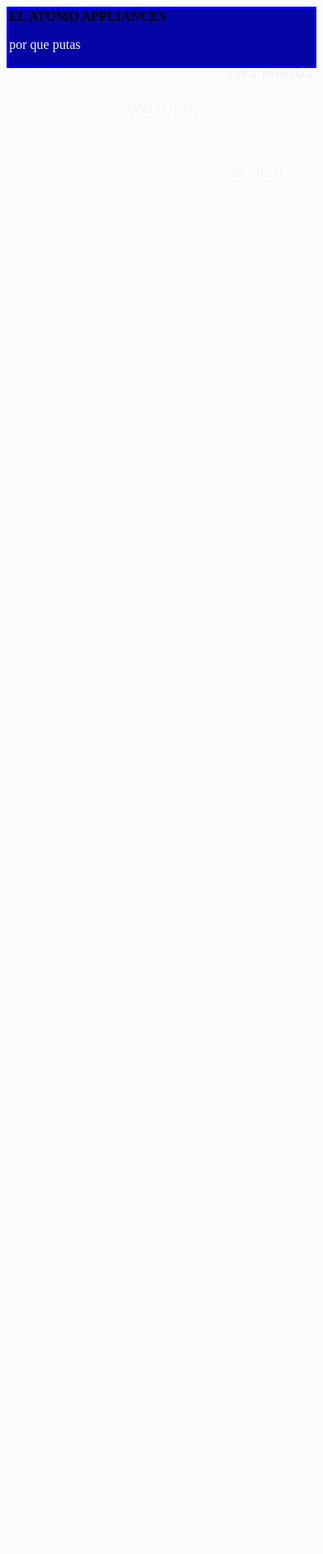
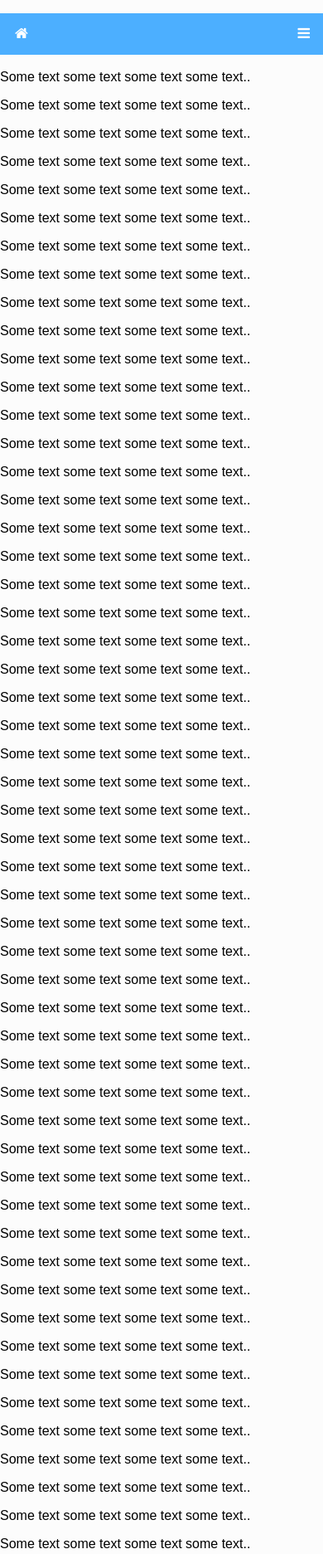
Before and after one commit to juancx0/Atomo-Appliances, a plain HTML site: page index.html in a window 390 px wide. Shown: the top 1873 px of the page at 83% size. Before the commit the page ends 844 px from the top, so only its background shows below. Drawn offline with Linux system fonts and the light colour scheme.

Commit message:
ResponsiveTopNavBar

```diff
--- a/css/style.css
+++ b/css/style.css
@@ -1,67 +1,74 @@
-/*style.css*/
-
-
-
-
-* {
-    box-sizing: border-box;
-}
 body {
+margin: 0;
 background-color:rgba(250, 250, 250, 0.5);
-/*background-image:*/       /*url(../atomo/atomoStore.png); use full url
+font-family: Arial, Helvetica, sans-serif;
+/*background-image:url(../atomo/atomoStore.png); use full url
 background-repeat: no-repeat;
 background-attachment: fixed;
 background-size: cover;*/
 }
 
-.header {
-    border:3px solid blue;
-    padding: 0;
-    background-color: rgb(5, 5, 165);
+.topnav {
+    /*margin: 0;
+    padding: 0;*/
+    overflow: hidden;
+    background-color:#4CAFff;
+    position: fixed;
+    width: 100%;
+    height: 50px;
+    margin-top: 0;
+
+}
+
+.topnav a {
+
+    float: right;
+    display: block;
+    color: white;
+    text-align: center;
+    padding: 15px 16px;
+    text-decoration: none;
+    font-size: 17px
+
+}
 
 
-}
-h1 { color:whitesmoke;
-    font-family:verdana;
+.topnav a:hover {
+    background-color: #a6d3f8;
 
 }
-b {
 
-    font-family: verdana;
-    color:whitesmoke;
-    float:right;
+.topnav a.left {
+    float:left;
+    text-align: right;
+    font-size: 17px;
+    padding: 15px 15px;
+}
 
+.topnav .icon {
+    display: none;
 }
-ul {list-style-type: none;
-    margin: 0;
-    padding:10px;
- }
 
-li {
-    float:right;
-    color: whitesmoke;
-    padding:30px;
-    text-emphasis:bold;
-    margin:0;
 
+
+@media screen and (max-width: 800px) {
+  .topnav a:not(:first-child) {display: none;}
+  .topnav a.icon {
+    float: right;
+    display: block;
+  }
 }
-h2 {
 
-    font-size:30; font-family:verdana;
-    color:whitesmoke;
-    float:right;
-    text-align:right;
+@media screen and (max-width: 800px) {
+  .topnav.responsive {position: relative;}
+  .topnav.responsive .icon {
+    position: absolute;
+    right: 0;
+    top: 0;
+  }
+  .topnav.responsive a {
+    float: none;
+    display: block;
+    text-align: left;
+  }
 }
-p {
-    color:whitesmoke;
-}
-a:link{
-    text-decoration:none;
-}
-a:visited{
-    text-decoration:none;
-}
-a:hover{
-    color:rgb(143, 233, 173);
-    text-decoration:underline;
-}
--- a/index.html
+++ b/index.html
@@ -1,52 +1,107 @@
 <!DOCTYPE html>
 <html lang="en-US"><!--es-ES / es-CO / Use headings for search engines-->
-    <head>
-        <link rel="stylesheet" type= text/css href="css/style.css">
-        <title>El Atomo Appliances</title>
-
-
-
-<meta name="viewport" content="width=device-width, initial-scale=1.0">
+<head>
+<link rel="stylesheet" href="https://cdnjs.cloudflare.com/ajax/libs/font-awesome/4.7.0/css/font-awesome.min.css">
+<link rel="stylesheet" type= text/css href="css/style.css">
+<title>El Atomo Appliances</title>
+<meta name="viewport" content="width=device-width, initial-scale=1">
 <meta charset = "UTF-8">
 <meta name="keywords" content="Repair, Washer, Dryer, front, loader, washer dryer sets, home appliances">
 <meta name="description" content="appliances repair, electronics repair part sales">
-<meta http-equiv="refresh" content="30">
+<!--<meta http-equiv="refresh" content="30">-->
 
-    </head>
+</head>
 
 <body>
 
-<div class="header">
-    <strong>EL ATOMO APPLIANCES</strong>
-    <p> por que putas</p>
-    <b>esta mierda</b>
+
+<div class="topnav" id="myTopnav">
+
+    <a href="#" class="left"><i class="fa fa-fw fa-home" title="Home"></i></a>
+    <a href="#"><i class="fa fa-fw fa-search" title="Search"></i></a>
+    <a href="mailto:elatomotampa@gmail.com" title="Contact Us"><i class="fa fa-fw fa-envelope"></i></a>
+    <a href= "https://www.facebook.com/ElAtomoTampa" target="_blank"><i class="fa fa-fw fa-user" title="Facebook"></i></a>
+    <a href= "javascript:void(0);" class="icon" onclick="myFunction()"><i class="fa fa-bars"></i>
+    </a>
 
 </div>
 
-<ul>
-    <li>CONTACT US</li>
-    <li>SEARCH</li>
-    </ul>
-
-
-    <!--<h1>EL ATOMO APPLIANCES</h1>
-<a href="https://www.facebook.com/ElAtomoTampa" target="_blank">
-      <img src="atomo/tarjeta.jpg" alt="tarjeta" style= "height:300px; width:400px;" title="El Atomo Appliances"></a>
-<h2>ALL ABOUT ELECTRONICS REPAIR</h2>
-<p></p><a href="https://www.github.com" target="_blank">GitHub</a></p>
-<p><a href="mailto:elatomotampa@gmail.com" title="Alvaro Silva"
-    style="background-color:blue; color:white; padding:15px 25px; text-decoration:none; display:inline-block">
-    E-mail me!</a></p>
-
-<picture>
-
-    <source srcset="" style="width:500px; height:500px;">
-        <img src=""  style="width:300px; height:300px; float:right;">
-
-</picture>-->
+<script>
+    function myFunction() {
+      var x = document.getElementById("myTopnav");
+      if (x.className === "topnav") {
+        x.className += " responsive";
+      } else {
+        x.className = "topnav";
+      }
+    }
+</script>
 
 
 
 
+
+
+  <p>1  Some text some text some text some text..</p>
+  <p>Some text some text some text some text..</p>
+  <p>Some text some text some text some text..</p>
+  <p>Some text some text some text some text..</p>
+  <p>Some text some text some text some text..</p>
+  <p>Some text some text some text some text..</p>
+  <p>Some text some text some text some text..</p>
+  <p>Some text some text some text some text..</p>
+  <p>Some text some text some text some text..</p>
+  <p>Some text some text some text some text..</p>
+  <p>Some text some text some text some text..</p>
+  <p>Some text some text some text some text..</p>
+  <p>Some text some text some text some text..</p>
+  <p>Some text some text some text some text..</p>
+  <p>Some text some text some text some text..</p>
+  <p>Some text some text some text some text..</p>
+  <p>Some text some text some text some text..</p>
+  <p>Some text some text some text some text..</p>
+  <p>Some text some text some text some text..</p>
+  <p>Some text some text some text some text..</p>
+  <p>Some text some text some text some text..</p>
+  <p>Some text some text some text some text..</p>
+  <p>Some text some text some text some text..</p>
+  <p>Some text some text some text some text..</p>
+  <p>Some text some text some text some text..</p>
+  <p>Some text some text some text some text..</p>
+  <p>Some text some text some text some text..</p>
+  <p>Some text some text some text some text..</p>
+  <p>Some text some text some text some text..</p>
+  <p>Some text some text some text some text..</p>
+  <p>Some text some text some text some text..</p>
+  <p>Some text some text some text some text..</p>
+  <p>Some text some text some text some text..</p>
+  <p>Some text some text some text some text..</p>
+  <p>Some text some text some text some text..</p>
+  <p>Some text some text some text some text..</p>
+  <p>Some text some text some text some text..</p>
+  <p>Some text some text some text some text..</p>
+  <p>Some text some text some text some text..</p>
+  <p>Some text some text some text some text..</p>
+  <p>Some text some text some text some text..</p>
+  <p>Some text some text some text some text..</p>
+  <p>Some text some text some text some text..</p>
+  <p>Some text some text some text some text..</p>
+  <p>Some text some text some text some text..</p>
+  <p>Some text some text some text some text..</p>
+  <p>Some text some text some text some text..</p>
+  <p>Some text some text some text some text..</p>
+  <p>Some text some text some text some text..</p>
+  <p>Some text some text some text some text..</p>
+  <p>Some text some text some text some text..</p>
+  <p>Some text some text some text some text..</p>
+  <p>Some text some text some text some text..</p>
+  <p>Some text some text some text some text..</p>
+  <p>Some text some text some text some text..</p>
+  <p>Some text some text some text some text..</p>
+  <p>Some text some text some text some text..</p>
+  <p>Some text some text some text some text..</p>
+  <p>end Some text some text some text some text..</p>
+
+
 </body>
 </html>
```
